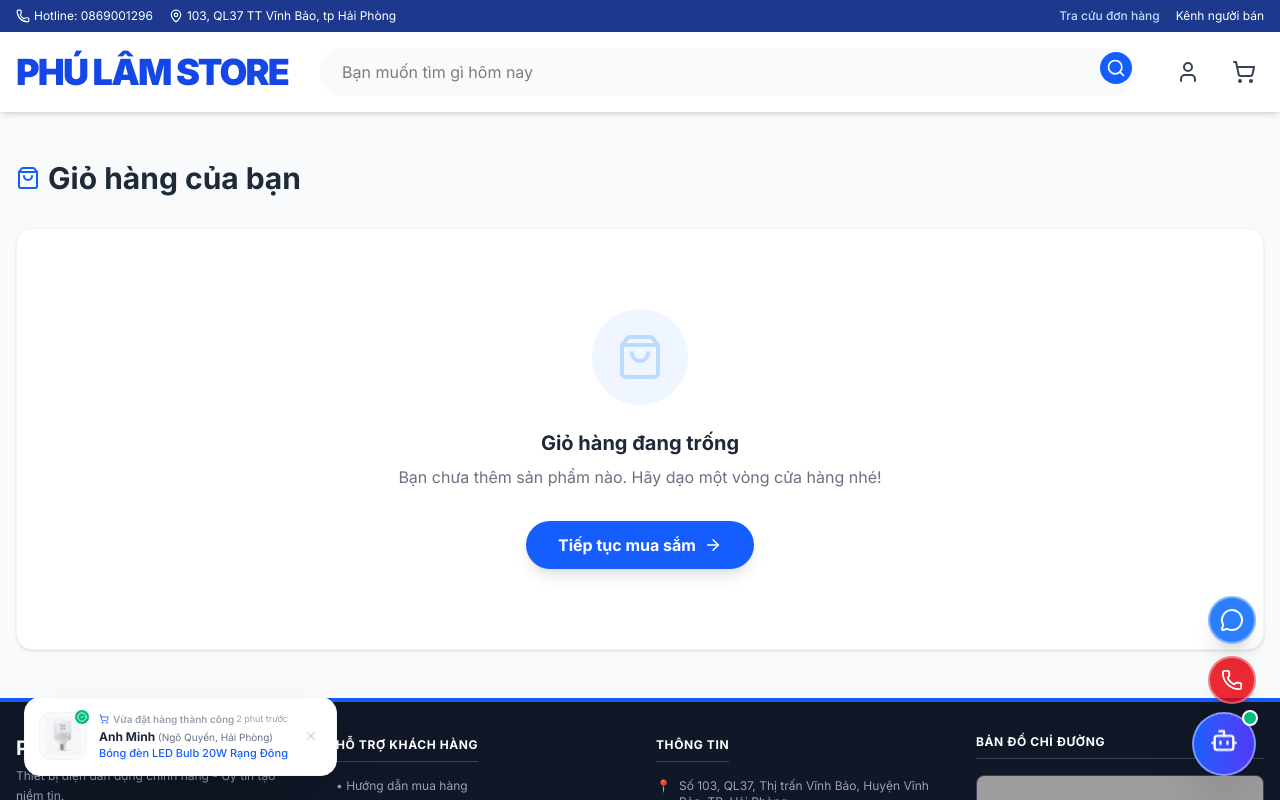
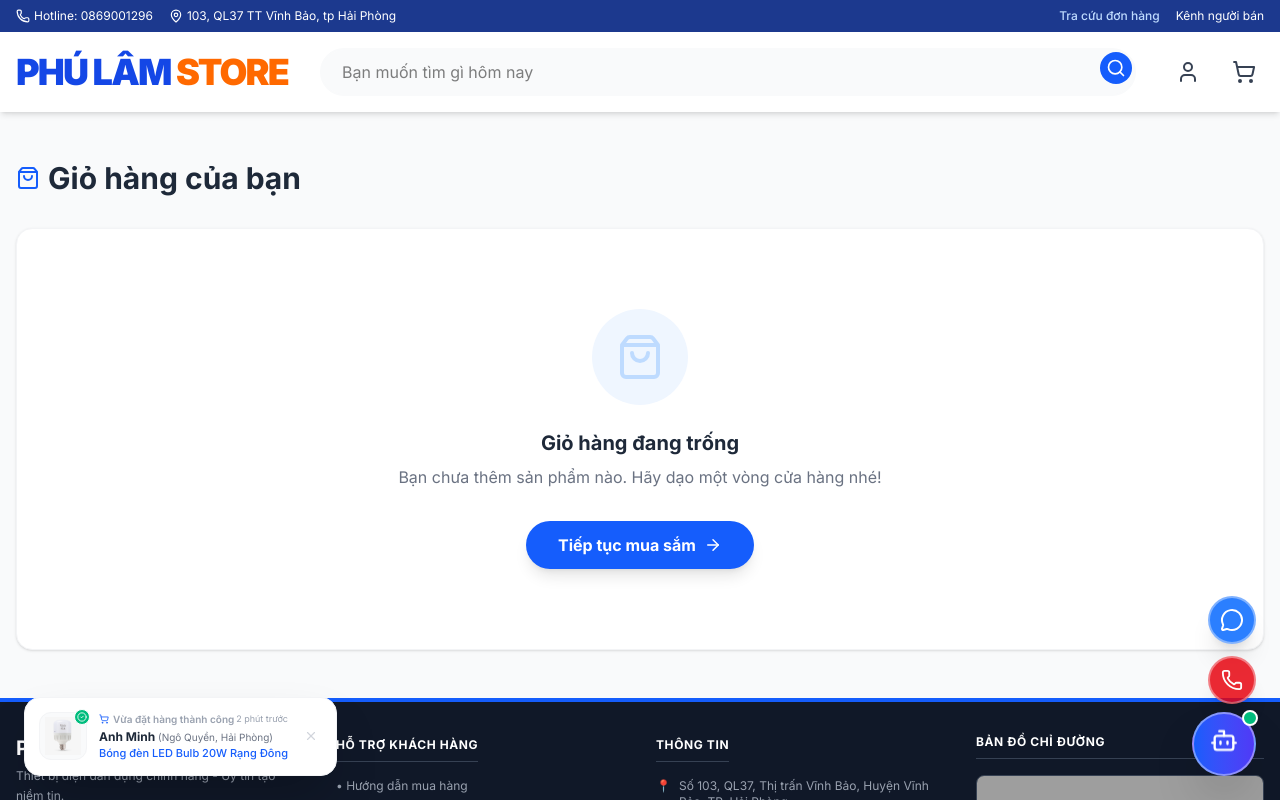
Before and after one commit to huuphuoc2005-php/Web-E-Commerce-shop-gia-du-ng-, a Next.js app: page /cart in a window 1280 px wide. Shown: the top 800 px of the page. Built offline with nearby package versions, Linux system fonts and the light colour scheme; grey boxes are pictures that could not be loaded.

Commit message:
Restore two-tone Logo styling (PHÚ LÂM in blue, STORE in orange)

```diff
--- a/app/components/Footer.tsx
+++ b/app/components/Footer.tsx
@@ -23,9 +23,16 @@ export default function Footer({ settings }: FooterProps) {
           {/* CỘT 1: THƯƠNG HIỆU */}
           <div className="flex flex-col gap-3">
             <div>
-              <h3 className="text-white text-xl font-bold tracking-tighter uppercase">
-                {storeName}
-              </h3>
+              {(() => {
+                const nameParts = storeName.trim().split(" ");
+                const lastPart = nameParts.length > 1 ? nameParts.pop() : "";
+                const firstPart = nameParts.join(" ");
+                return (
+                  <h3 className="text-white text-xl font-bold tracking-tighter uppercase">
+                    {firstPart} {lastPart ? <span className="text-orange-500">{lastPart}</span> : null}
+                  </h3>
+                );
+              })()}
               <p className="text-gray-400 text-xs mt-1 leading-relaxed">
                 Thiết bị điện dân dụng chính hãng - Uy tín tạo niềm tin.
               </p>
--- a/app/components/Header.tsx
+++ b/app/components/Header.tsx
@@ -63,10 +63,17 @@ export default function Header({ settings }: HeaderProps) {
       <div className="py-4 px-4 bg-white">
         <div className="max-w-7xl mx-auto flex items-center gap-4 md:gap-8">
 
-          {/* Logo */}
-          <Link href="/" className="text-3xl md:text-4xl font-black text-blue-700 flex-shrink-0 tracking-tighter uppercase">
-            {storeName}
-          </Link>
+          {/* Logo 2 Màu Đẹp Mắt */}
+          {(() => {
+            const nameParts = storeName.trim().split(" ");
+            const lastPart = nameParts.length > 1 ? nameParts.pop() : "";
+            const firstPart = nameParts.join(" ");
+            return (
+              <Link href="/" className="text-3xl md:text-4xl font-black text-blue-700 flex-shrink-0 tracking-tighter uppercase">
+                {firstPart} {lastPart ? <span className="text-orange-500">{lastPart}</span> : null}
+              </Link>
+            );
+          })()}
 
           {/* Thanh tìm kiếm (Desktop) */}
           <form action="/" method="GET" className="flex-1 hidden md:flex relative group">
```
